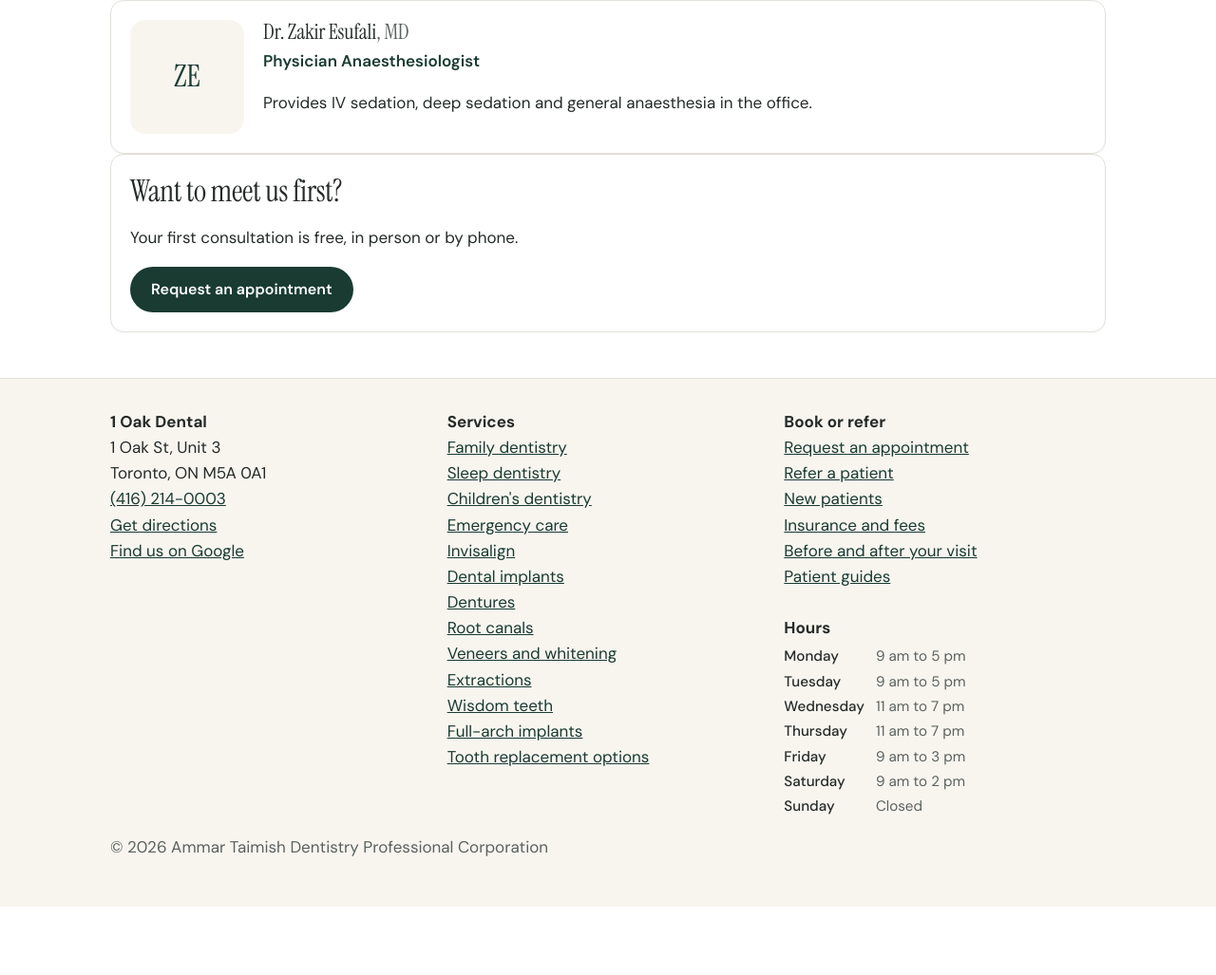
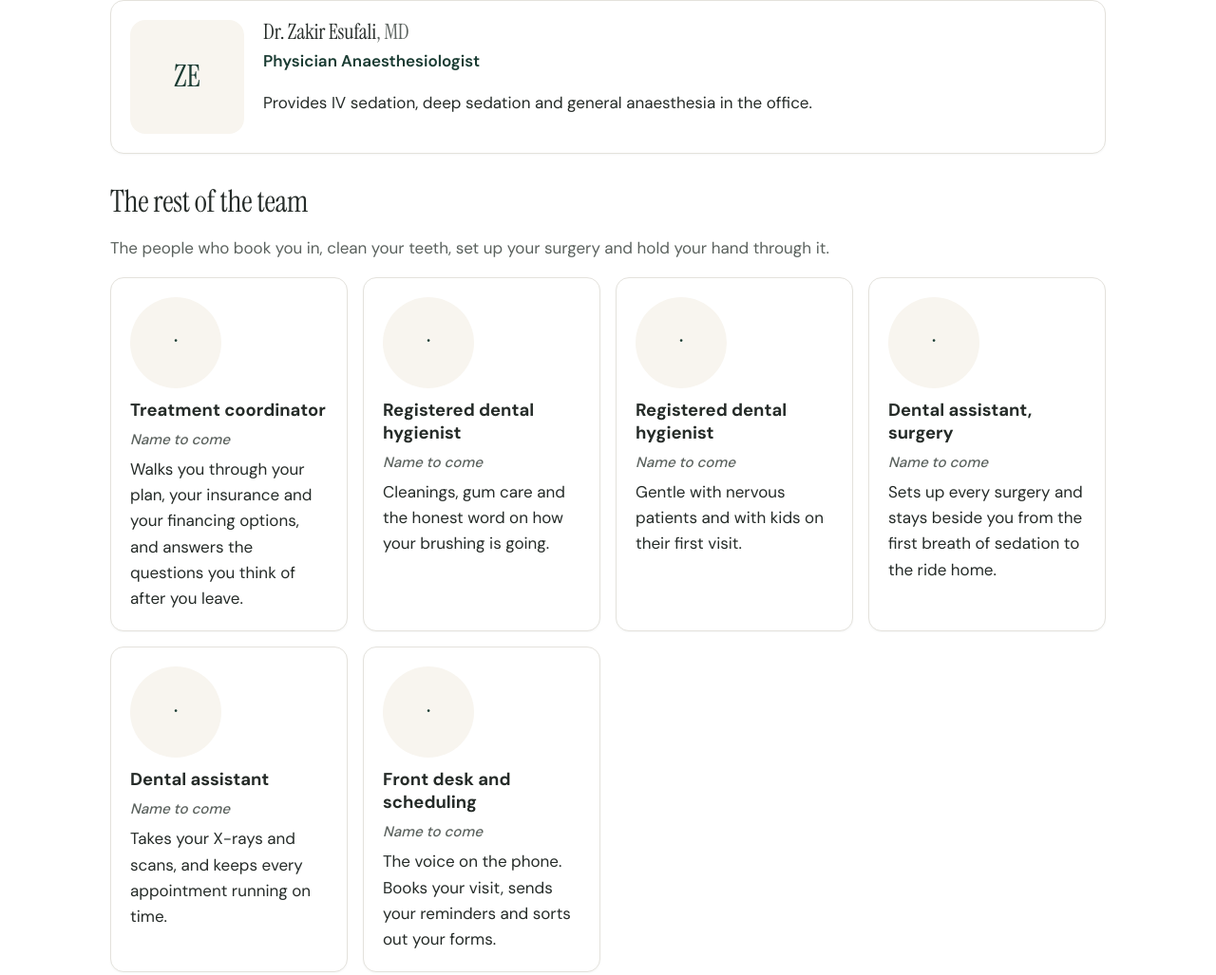
Before and after one commit to drtaimish/1oakdental, an Astro site: page /team in a window 1280 px wide. Shown: the part 1112-2139 px from the top of the page at 95% size. Before the commit the page ends 2067 px from the top, so only its background shows below. Built offline with nearby package versions, Linux system fonts and the light colour scheme; Astro itself is replaced by a stand-in of ours.

Commit message:
Add staff section to the team page and a staff strip on the home page
Six placeholder cards (treatment coordinator, two hygienists, two
assistants, front desk) with photo slot, role, one line and languages.
Names show as "Name to come" until Ammar supplies them.

Co-Authored-By: Claude Fable 5.1 <noreply@anthropic.com>
Claude-Session: https://claude.ai/code/session_015xrjBaBoFx7Qm4ad2hgj6b

```diff
--- a/src/data/practice.js
+++ b/src/data/practice.js
@@ -169,6 +169,18 @@ export const team = [
 ];
 
 // Languages spoken in the office. TODO(Ammar): confirm; shown on the homepage and contact page once the list has more than one entry.
+// Staff beyond the dentists. All placeholders until Ammar sends names, roles, a line each and languages.
+// photo: public/images/team/<id>.jpg (square, about 800x800). Keep name: null until the real name is known;
+// the card then shows the role as its title and "name to come".
+export const staff = [
+  { id: 'coordinator', name: null, role: 'Treatment coordinator', line: 'Walks you through your plan, your insurance and your financing options, and answers the questions you think of after you leave.', languages: [], photo: null },
+  { id: 'hygienist-1', name: null, role: 'Registered dental hygienist', line: 'Cleanings, gum care and the honest word on how your brushing is going.', languages: [], photo: null },
+  { id: 'hygienist-2', name: null, role: 'Registered dental hygienist', line: 'Gentle with nervous patients and with kids on their first visit.', languages: [], photo: null },
+  { id: 'assistant-1', name: null, role: 'Dental assistant, surgery', line: 'Sets up every surgery and stays beside you from the first breath of sedation to the ride home.', languages: [], photo: null },
+  { id: 'assistant-2', name: null, role: 'Dental assistant', line: 'Takes your X-rays and scans, and keeps every appointment running on time.', languages: [], photo: null },
+  { id: 'frontdesk', name: null, role: 'Front desk and scheduling', line: 'The voice on the phone. Books your visit, sends your reminders and sorts out your forms.', languages: [], photo: null },
+];
+
 export const languages = ['English'];
 
 // Referral directory. Mirrors the printed referral pads exactly.
--- a/src/pages/team.astro
+++ b/src/pages/team.astro
@@ -1,6 +1,6 @@
 ---
 import Base from '../layouts/Base.astro';
-import { practice, team, languages } from '../data/practice.js';
+import { practice, team, staff, languages } from '../data/practice.js';
 const initials = (n) => n.replace('Dr. ', '').split(' ').map((w) => w[0]).join('').slice(0, 2);
 const schema = {
   '@context': 'https://schema.org',
@@ -36,6 +36,23 @@ const schema = {
         </article>
       ))}
     </div>
+    <section>
+      <h2>The rest of the team</h2>
+      <p class="muted">The people who book you in, clean your teeth, set up your surgery and hold your hand through it.</p>
+      <div class="grid staff">
+        {staff.map((s) => (
+          <article class="card staffer" id={s.id}>
+            {s.photo
+              ? <img src={s.photo} alt={s.name || s.role} width="400" height="400" loading="lazy" />
+              : <div class="avatar" aria-hidden="true">{s.name ? initials(s.name) : '·'}</div>}
+            <h3>{s.name || s.role}</h3>
+            <p class="role">{s.name ? s.role : <span class="todo">Name to come</span>}</p>
+            <p>{s.line}</p>
+            {s.languages.length > 0 && <p class="muted langs">Speaks {s.languages.join(', ')}</p>}
+          </article>
+        ))}
+      </div>
+    </section>
     {languages.length > 1 && (
       <section><h2>Languages</h2><p>Our team speaks {languages.join(', ')}.</p></section>
     )}
--- a/src/styles/global.css
+++ b/src/styles/global.css
@@ -237,3 +237,16 @@ video.hero-photo { background: var(--tint); display: block; }
   .rung:nth-child(even) .rung-media { order: 0; }
   .pros-cons { grid-template-columns: 1fr; }
 }
+
+/* Staff cards (team page) and strip (home) */
+.staffer { display: grid; gap: 6px; align-content: start; }
+.staffer img, .staffer .avatar { width: 96px; height: 96px; border-radius: 50%; object-fit: cover; background: var(--tint); color: var(--brand); display: grid; place-items: center; font-family: var(--serif); font-size: 1.6rem; margin-bottom: 6px; }
+.staffer h3 { margin: 0; font-size: 1.15rem; }
+.staffer .role { margin: 0; color: var(--brand); font-weight: 600; font-size: 0.95rem; }
+.staffer p { margin: 0; }
+.staffer .langs { font-size: 0.9rem; }
+.todo { color: var(--muted); font-weight: 500; font-style: italic; }
+.staff-strip { list-style: none; padding: 0; margin: 0; display: flex; gap: 20px 28px; flex-wrap: wrap; }
+.staff-strip li { display: flex; align-items: center; gap: 10px; }
+.staff-strip img, .staff-strip .avatar { width: 48px; height: 48px; border-radius: 50%; object-fit: cover; background: var(--tint); color: var(--brand); display: grid; place-items: center; flex: none; }
+.staff-strip .who { font-size: 0.95rem; }
```
Also changed, not shown: docs/open-items.md (+1 -0 lines), src/pages/index.astro (+14 -1 lines).
